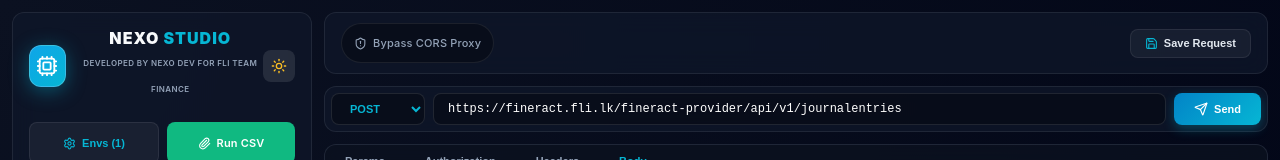
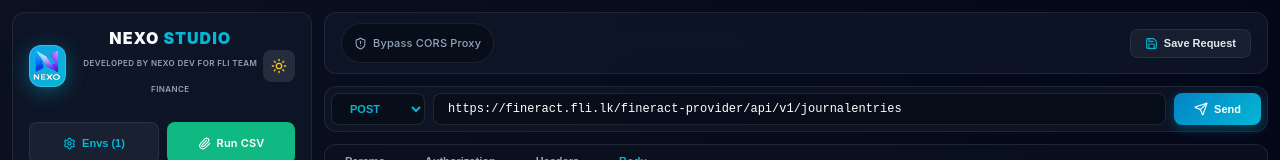
Before and after one commit to nelkadilshan28snd-star/Nexo-Studio, a React (Vite) app: page / in a window 1280 px wide. Shown: the top 160 px of the page. Built offline with nearby package versions, Linux system fonts and the light colour scheme.

Commit message:
Replace Cpu component with logo image

```diff
--- a/src/App.jsx
+++ b/src/App.jsx
@@ -334,7 +334,7 @@
               boxShadow: '0 4px 20px rgba(6, 182, 212, 0.4)',
               border: '1px solid rgba(255,255,255,0.2)'
             }}>
-              <Cpu size={22} color="#fff" />
+              <img src="/logos.png" alt="Logo" style={{ width: '32px', height: '32px', objectFit: 'contain' }} />
             </div>
             <div style={{ display: 'flex', flexDirection: 'column' }}>
               <span style={{ fontWeight: '900', fontSize: '16px', color: isDarkMode ? '#f8fafc' : '#0f172a', letterSpacing: '1px', lineHeight: '1.2' }}>
```
